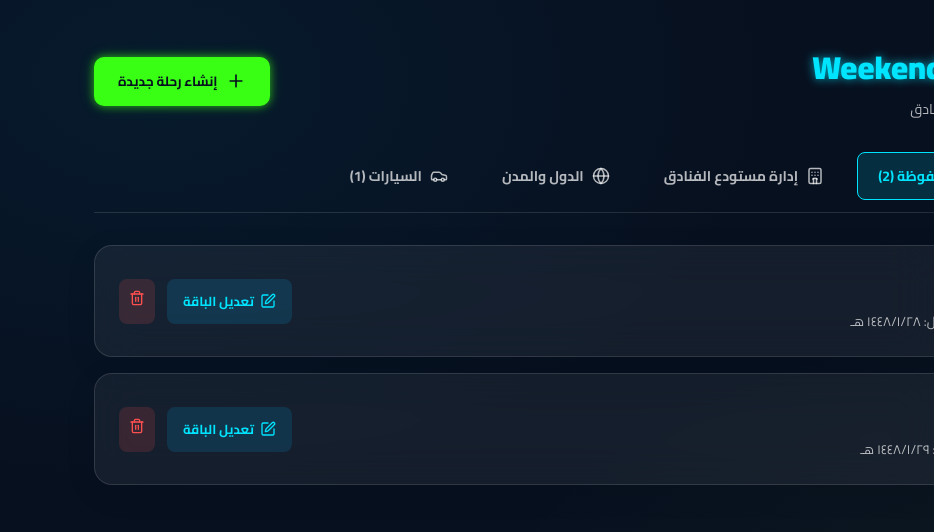
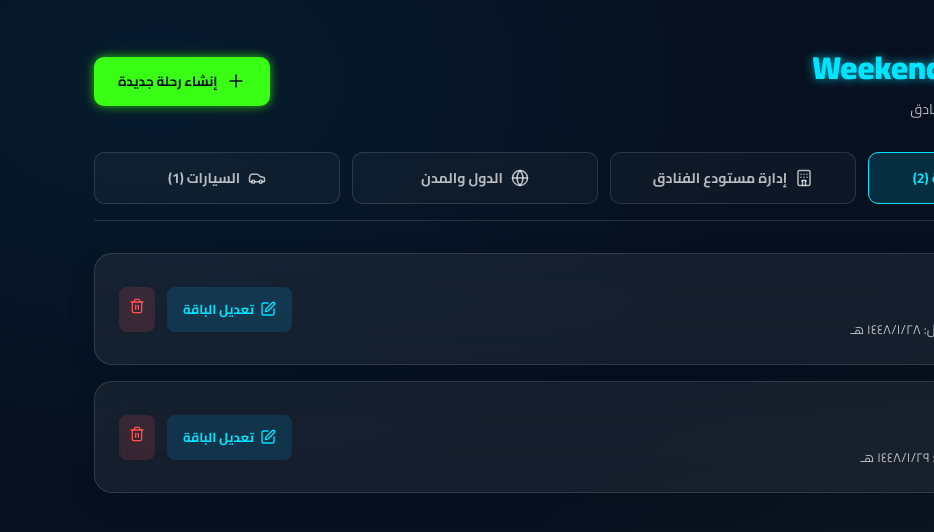
Before and after one commit to WeekendGoCo/weekendgo-designer, a Next.js app: page / in a window 1280 px wide. Shown: the top 532 px of the page, without its empty margins (346-1280 px from the left). Built offline with nearby package versions, Linux system fonts and the light colour scheme; a web font is replaced by a local one.

Commit message:
feat: implement travel itinerary preview pages with cinematic cover design

```diff
--- a/src/app/layout.js
+++ b/src/app/layout.js
@@ -9,6 +9,8 @@ export const viewport = {
   width: "device-width",
   initialScale: 1,
   maximumScale: 1,
+  userScalable: false,
+  viewportFit: "cover",
 };
 
 export default function RootLayout({ children }) {
--- a/src/app/page.js
+++ b/src/app/page.js
@@ -281,42 +281,42 @@ export default function Home() {
       </div>
 
       {/* Tabs Menu */}
-      <div className="home-tabs-responsive" style={{ display: 'flex', gap: '12px', borderBottom: '1px solid var(--gb)', marginBottom: '32px', paddingBottom: '12px', overflowX: 'auto', flexWrap: 'nowrap' }}>
+      <div className="home-tabs-grid" style={{ display: 'grid', gridTemplateColumns: 'repeat(auto-fit, minmax(200px, 1fr))', gap: '12px', borderBottom: '1px solid var(--gb)', marginBottom: '32px', paddingBottom: '16px' }}>
         <button
           onClick={() => setActiveTab('packages')}
           style={{
-            padding: '10px 20px',
-            borderRadius: '8px',
-            background: activeTab === 'packages' ? 'rgba(0, 229, 255, 0.15)' : 'transparent',
-            border: `1px solid ${activeTab === 'packages' ? 'var(--ne)' : 'transparent'}`,
+            padding: '12px 16px',
+            borderRadius: '10px',
+            background: activeTab === 'packages' ? 'rgba(0, 229, 255, 0.15)' : 'rgba(255, 255, 255, 0.03)',
+            border: `1px solid ${activeTab === 'packages' ? 'var(--ne)' : 'var(--gb)'}`,
             color: activeTab === 'packages' ? 'var(--ne)' : 'var(--text-muted)',
             fontWeight: '700',
             display: 'flex',
             alignItems: 'center',
+            justifyContent: 'center',
             gap: '8px',
             fontSize: '14px',
-            whiteSpace: 'nowrap',
-            flexShrink: 0
+            textAlign: 'center'
           }}
         >
           <FileText size={18} />
-          الباقات السياحية المحفوظة ({trips.length})
+          الباقات المحفوظة ({trips.length})
         </button>
         <button
           onClick={() => setActiveTab('hotels')}
           style={{
-            padding: '10px 20px',
-            borderRadius: '8px',
-            background: activeTab === 'hotels' ? 'rgba(0, 229, 255, 0.15)' : 'transparent',
-            border: `1px solid ${activeTab === 'hotels' ? 'var(--ne)' : 'transparent'}`,
+            padding: '12px 16px',
+            borderRadius: '10px',
+            background: activeTab === 'hotels' ? 'rgba(0, 229, 255, 0.15)' : 'rgba(255, 255, 255, 0.03)',
+            border: `1px solid ${activeTab === 'hotels' ? 'var(--ne)' : 'var(--gb)'}`,
             color: activeTab === 'hotels' ? 'var(--ne)' : 'var(--text-muted)',
             fontWeight: '700',
             display: 'flex',
             alignItems: 'center',
+            justifyContent: 'center',
             gap: '8px',
             fontSize: '14px',
-            whiteSpace: 'nowrap',
-            flexShrink: 0
+            textAlign: 'center'
           }}
         >
           <Hotel size={18} />
@@ -325,18 +325,18 @@ export default function Home() {
         <button
           onClick={() => setActiveTab('countries')}
           style={{
-            padding: '10px 20px',
-            borderRadius: '8px',
-            background: activeTab === 'countries' ? 'rgba(0, 229, 255, 0.15)' : 'transparent',
-            border: `1px solid ${activeTab === 'countries' ? 'var(--ne)' : 'transparent'}`,
+            padding: '12px 16px',
+            borderRadius: '10px',
+            background: activeTab === 'countries' ? 'rgba(0, 229, 255, 0.15)' : 'rgba(255, 255, 255, 0.03)',
+            border: `1px solid ${activeTab === 'countries' ? 'var(--ne)' : 'var(--gb)'}`,
             color: activeTab === 'countries' ? 'var(--ne)' : 'var(--text-muted)',
             fontWeight: '700',
             display: 'flex',
             alignItems: 'center',
+            justifyContent: 'center',
             gap: '8px',
             fontSize: '14px',
-            whiteSpace: 'nowrap',
-            flexShrink: 0
+            textAlign: 'center'
           }}
         >
           <Globe size={18} />
@@ -345,16 +345,18 @@ export default function Home() {
         <button
           onClick={() => setActiveTab('cars')}
           style={{
-            padding: '10px 20px',
-            borderRadius: '8px',
-            background: activeTab === 'cars' ? 'rgba(0, 229, 255, 0.15)' : 'transparent',
-            border: `1px solid ${activeTab === 'cars' ? 'var(--ne)' : 'transparent'}`,
+            padding: '12px 16px',
+            borderRadius: '10px',
+            background: activeTab === 'cars' ? 'rgba(0, 229, 255, 0.15)' : 'rgba(255, 255, 255, 0.03)',
+            border: `1px solid ${activeTab === 'cars' ? 'var(--ne)' : 'var(--gb)'}`,
             color: activeTab === 'cars' ? 'var(--ne)' : 'var(--text-muted)',
             fontWeight: '700',
             display: 'flex',
             alignItems: 'center',
+            justifyContent: 'center',
             gap: '8px',
-            fontSize: '14px'
+            fontSize: '14px',
+            textAlign: 'center'
           }}
         >
           <Car size={18} />
```
Also changed, not shown: src/app/print/page.js (+29 -1 lines), src/components/preview/CoverPage.jsx (+22 -6 lines), src/components/preview/PreviewShell.jsx (+9 -9 lines).
